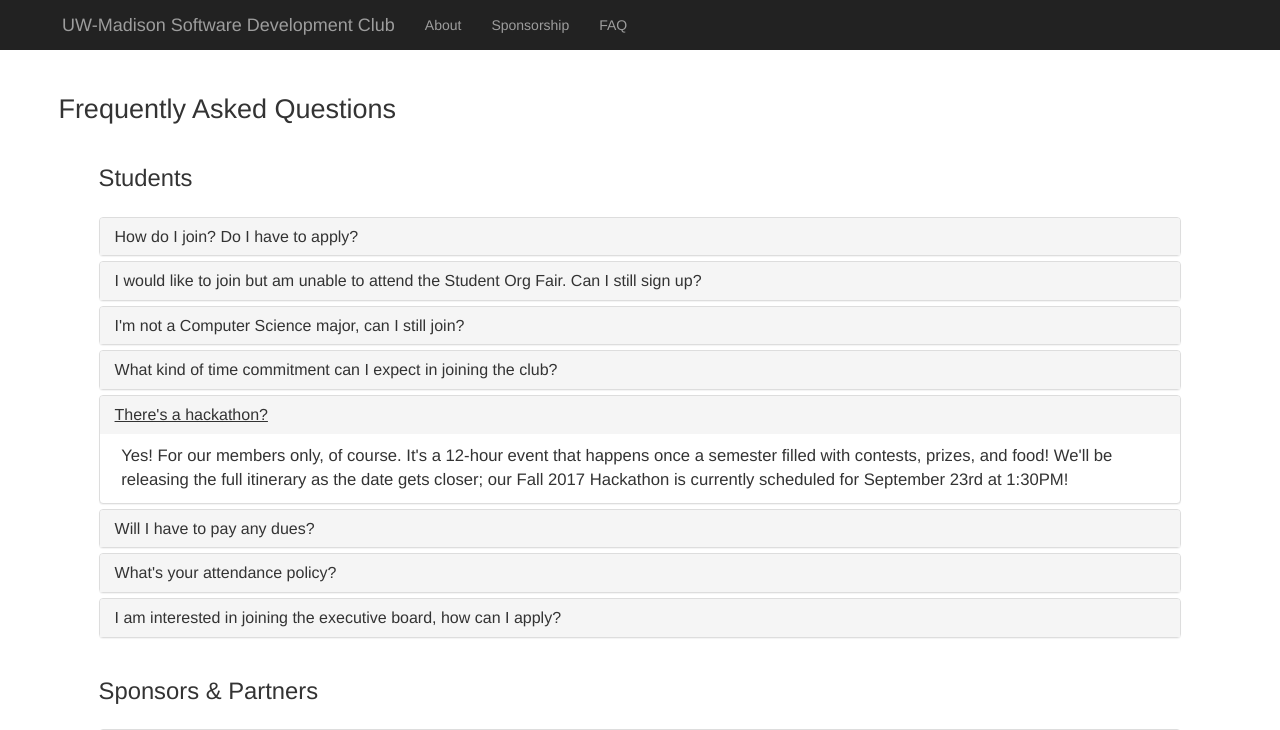
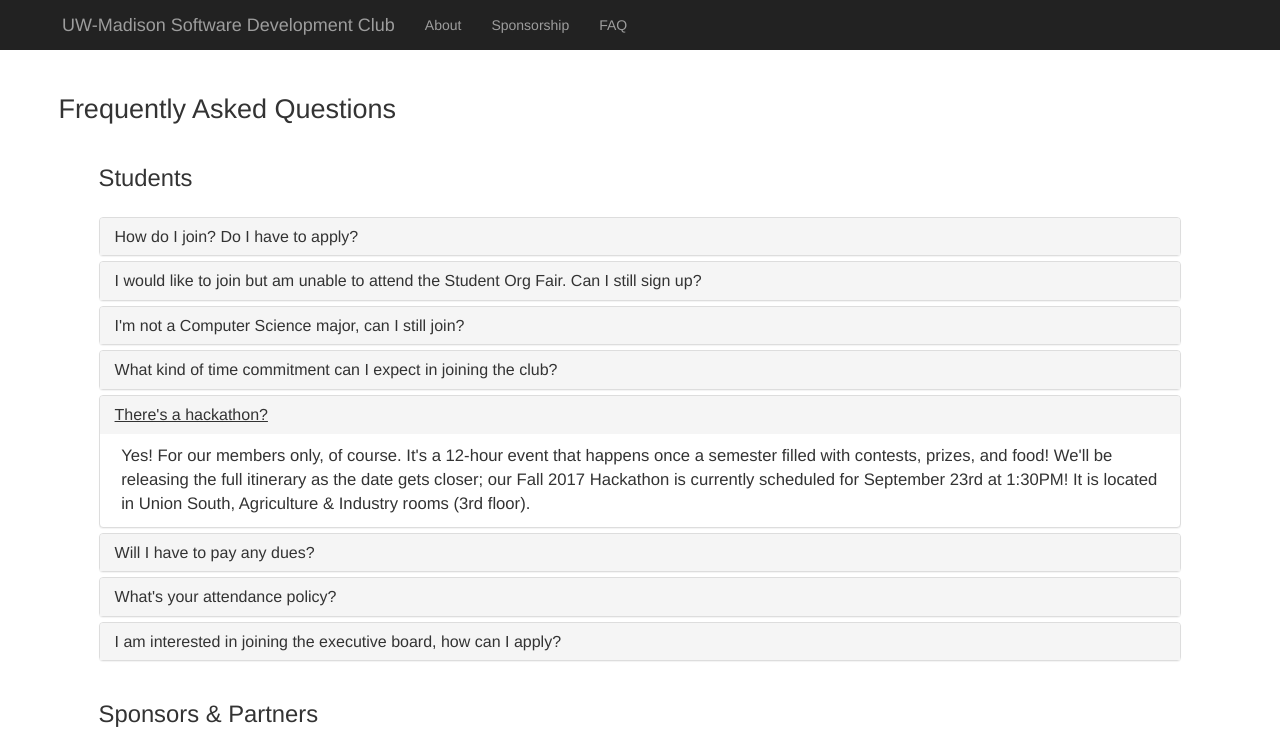
Before and after one commit to kreloff-01/new-sdc-site, a plain HTML site: page pages/faq.html in a window 1280 px wide. Both pictures are taken after a click on the link "There's a hackathon?". Shown: the top 730 px of the page. Drawn offline with Linux system fonts and the light colour scheme.

Commit message:
updated location

```diff
--- a/pages/faq.html
+++ b/pages/faq.html
@@ -122,7 +122,7 @@
                 <div id="student_5" class="panel-collapse collapse">
                     <div class="panel_body">
                         Yes! For our members only, of course. It's a 12-hour event that happens once a semester filled with contests, prizes, and food!
-                        We'll be releasing the full itinerary as the date gets closer; our Fall 2017 Hackathon is currently scheduled for September 23rd at 1:30PM!
+                        We'll be releasing the full itinerary as the date gets closer; our Fall 2017 Hackathon is currently scheduled for September 23rd at 1:30PM! It is located in Union South, Agriculture & Industry rooms (3rd floor).
                     </div>
                 </div>
             </div>
```
